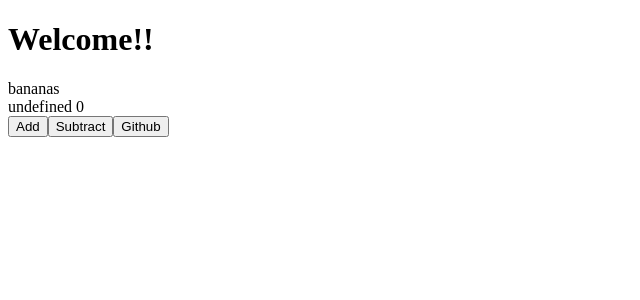
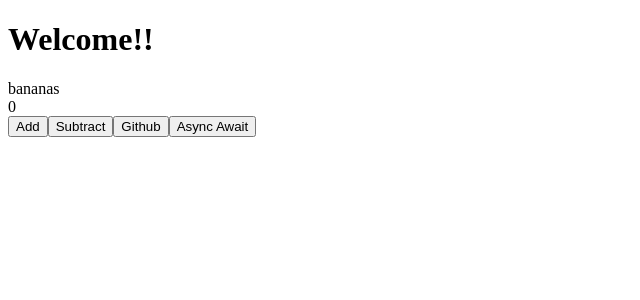
Before and after one commit to d-kang/react-starter, a React app: page / in a window 1280 px wide. Shown: the top 300 px of the page, without its empty margins (0-640 px from the left). Built offline with nearby package versions, Linux system fonts and the light colour scheme.

Commit message:
Add Async Await Function; Fix is from Babel-Polyfill

```diff
--- a/package.json
+++ b/package.json
@@ -33,6 +33,7 @@
     "webpack-dev-server": "^2.9.1"
   },
   "dependencies": {
+    "babel-polyfill": "^6.26.0",
     "prop-types": "^15.6.0",
     "react": "^16.0.0",
     "react-dom": "^16.0.0",
--- a/src/components/App.jsx
+++ b/src/components/App.jsx
@@ -12,6 +12,7 @@ class App extends Component {
   state = {
     orange: 'bananas',
   }
+  myStr = 'Count is'
   addCount = () => {
     this.props.increment();
     this.setState({ orange: 'orange' });
@@ -28,6 +29,51 @@ class App extends Component {
       .then(res => console.log('res', res));
   }
 
+  asyncAwait = () => {
+    console.log('asyncAwait RAN!!')
+    function breath(amount) {
+      return new Promise((resolve, reject) => {
+        if (amount < 500){
+          reject('That is too small of a value');
+        }
+        setTimeout(() => resolve(`Done for ${amount} ms`), amount);
+      });
+    }
+    breath(20)
+      .then(console.log)
+      .catch(console.error);
+    breath(500)
+      .then(console.log)
+      .catch(console.error);
+    breath(400)
+      .then(console.log)
+      .catch(console.error);
+    breath(600)
+      .then(console.log)
+      .catch(console.error);
+
+
+
+    async function go() {
+      try {
+        console.log('start');
+        const res = await breath(1000);
+        console.log('res', res);
+        const res2 = await breath(1000);
+        console.log('res2', res2);
+        const res3 = await breath(1000);
+        console.log('res3', res3);
+        const res4 = await breath(1000);
+        console.log('res4', res4);
+        console.log('end');
+      } catch (err) {
+        console.log('Ohhhh nooo!!!!');
+        console.log(err);
+      }
+    }
+    go();
+  }
+
   render() {
     return (
       <div>
@@ -35,7 +81,7 @@ class App extends Component {
         {this.state.orange}
 
 
-        <div>{ `${this.props.myStr} ${this.props.count}` }</div>
+        <div>{ `${this.props.count}` }</div>
         <input
           type="button"
           value="Add"
@@ -50,6 +96,11 @@ class App extends Component {
           type="button"
           value="Github"
           onClick={this.fetchGithubData}
+        />
+        <input
+          type="button"
+          value="Async Await"
+          onClick={this.asyncAwait}
         />
       </div>
     );
--- a/webpack.config.js
+++ b/webpack.config.js
@@ -5,6 +5,7 @@ module.exports = {
   entry: [
     'react-hot-loader/patch',
     'webpack/hot/only-dev-server',
+    'babel-polyfill',
     './src/index.jsx',
   ],
   output: {
```
Also changed, not shown: 1 other file (tests, documents, lock files or other folders).
